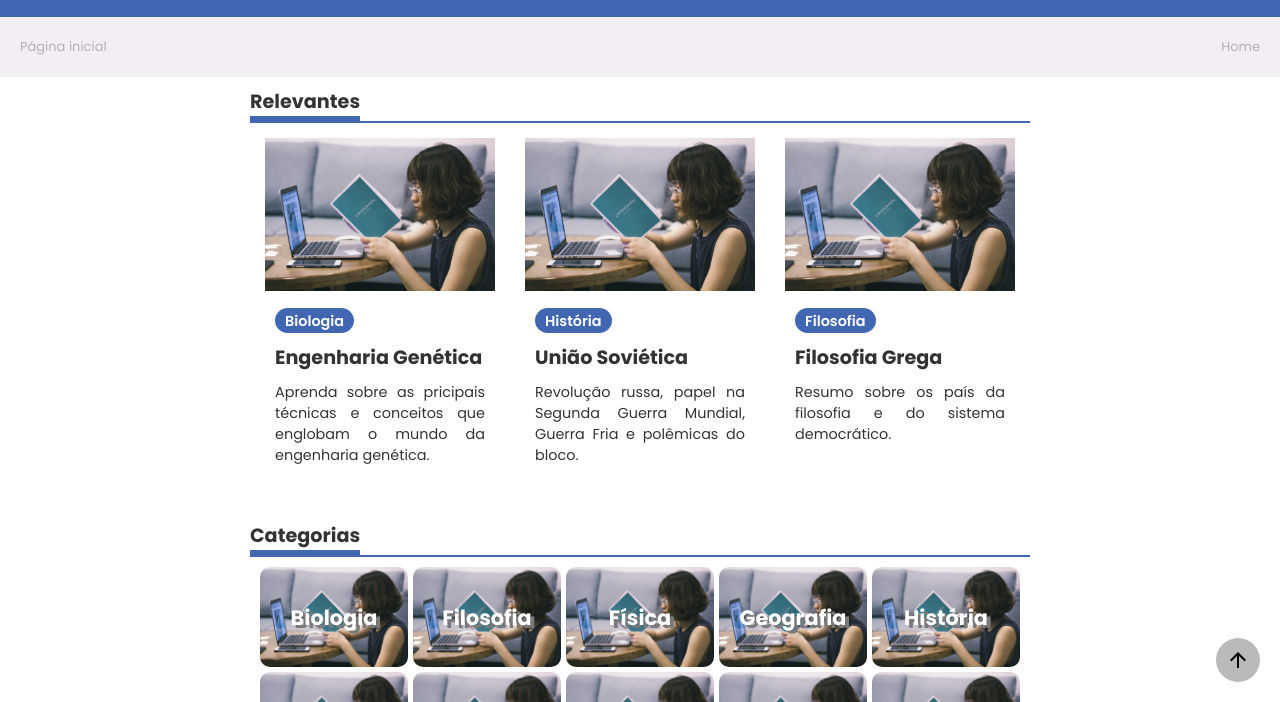
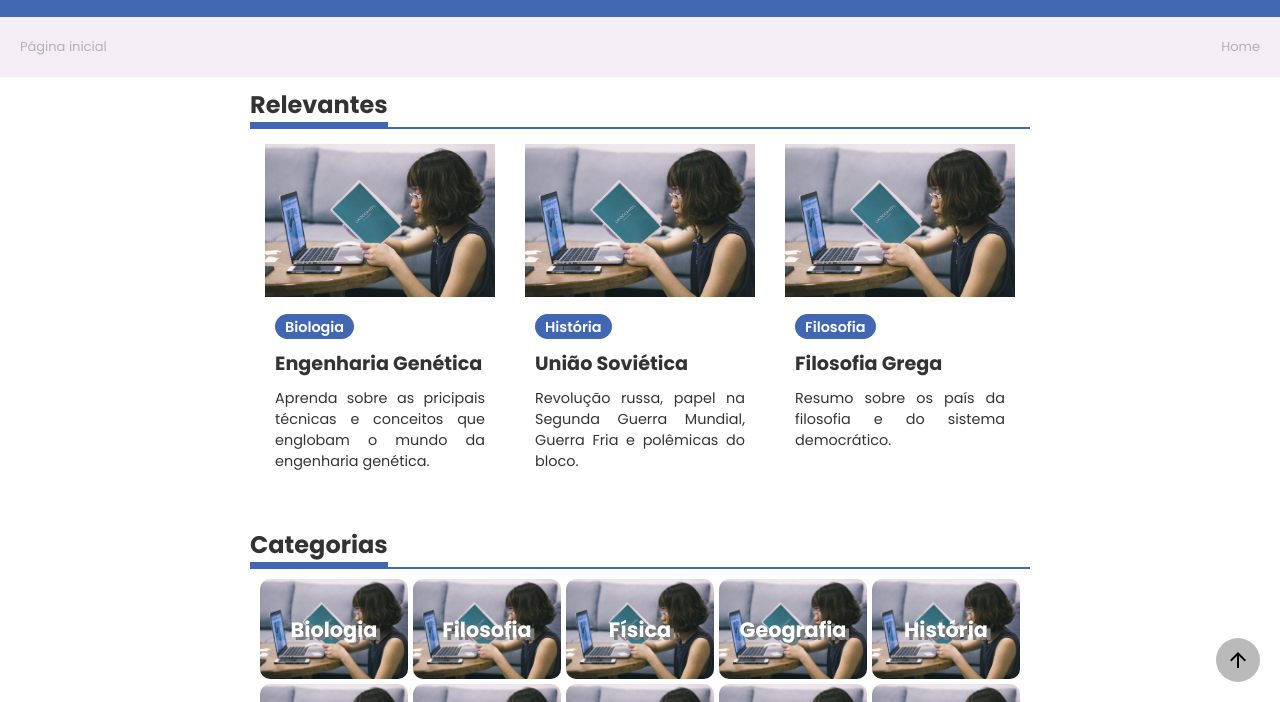
Before and after one commit to CarlosR-Luna/carlosr-luna.github.io, a plain HTML site: page index.html in a window 1280 px wide. Shown: the part 98-800 px from the top of the page. Drawn offline with nearby package versions, Linux system fonts and the light colour scheme.

Commit message:
Update main-page.css

```diff
--- a/css/main-page.css
+++ b/css/main-page.css
@@ -25,7 +25,7 @@ div.central-container > h1{
    display: inline-block;
    border-bottom: 5px solid #4267B2;
    margin: 0px;
-   font-size: 1.2em;
+   font-size: 1.5em;
 }
 
 section.article-section {
```
